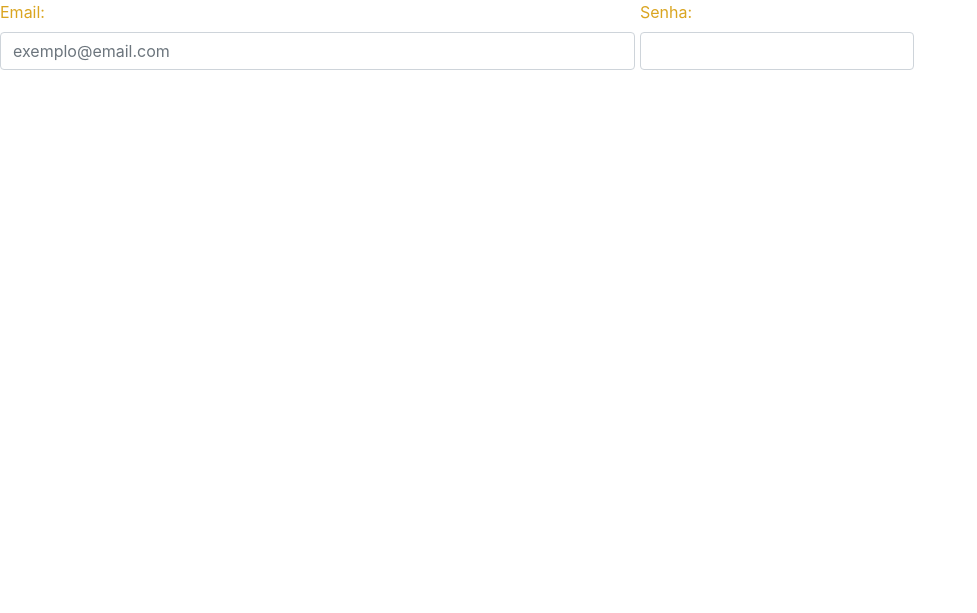
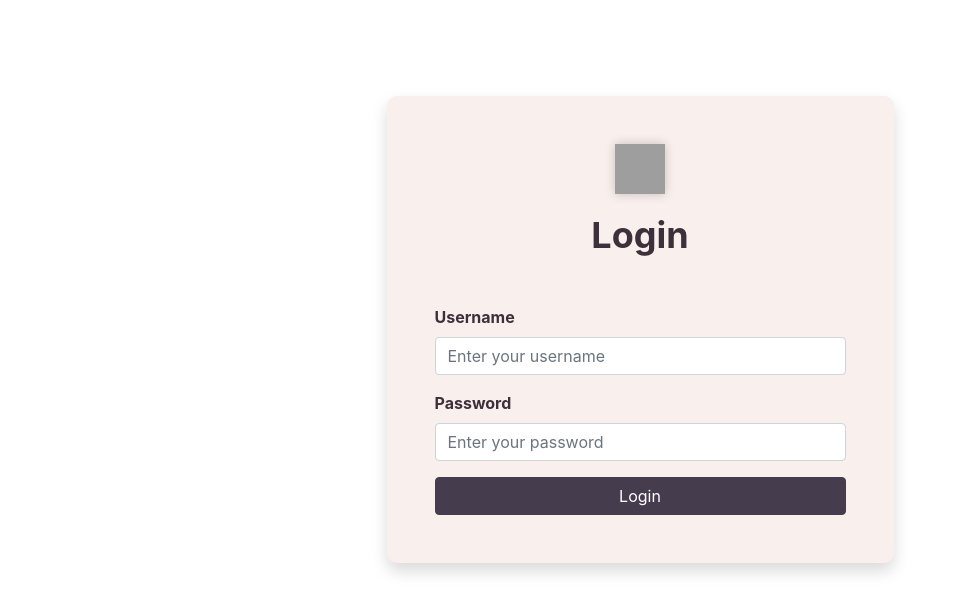
Before and after one commit to fakersl/Montagem-SonhoOuIlusao, a PHP site: page / in a window 1280 px wide. Shown: the top 613 px of the page, without its empty margins (0-977 px from the left). Run offline with PHP 8.4, Linux system fonts and the light colour scheme; grey boxes are pictures that could not be loaded.

Commit message:
Criacao HTML, CSS E JS

```diff
--- a/index.html
+++ b/index.html
@@ -12,21 +12,32 @@
     <script src="https://cdn.jsdelivr.net/npm/bootstrap@4.3.1/dist/js/bootstrap.min.js" integrity="sha384-JjSmVgyd0p3pXB1rRibZUAYoIIy6OrQ6VrjIEaFf/nJGzIxFDsf4x0xIM+B07jRM" crossorigin="anonymous"></script>
     <!--CSS-->
     <link rel="stylesheet" href="style.css">
-    <meta name="viewport" content="width=device-width, initial-scale=1.0">
-    <title>Sonho ou Ilusão?</title>
+    <meta name="viewport" content="width=device-width, initial-scale=1.0, shrink-to-fit=no">
+    <title>NUNCA MEXA </title>
 </head>
 <body>
-    <form>
-        <div class="form-row">
-            <div class="form-group col-md-6">
-                <label for="inputEmailConta">Email: </label>
-                <input type="email" class="form-control" id="inputNomeUsuario" placeholder="exemplo@email.com">
+    <div class="container p-5 my-5">
+        <div class="row justify-content-center">
+          <div class="col-md-6 col-xs-10">
+            <div class="login-form shadow p-5">
+              <div class="text-center mb-5">
+                <img src="path/to/your/icon.png" alt="Icon" class="icon">
+                <h1 class="form-title">Login</h1>
+              </div>
+              <form action="#">
+                <div class="form-group">
+                  <label for="username" class="form-label">Username</label>
+                  <input type="text" class="form-control" id="username" placeholder="Enter your username">
+                </div>
+                <div class="form-group">
+                  <label for="password" class="form-label">Password</label>
+                  <input type="password" class="form-control" id="password" placeholder="Enter your password">
+                </div>
+                <button type="submit" class="btn btn-primary btn-block">Login</button>
+              </form>
             </div>
-            <div class="form-group com-md-6">
-                <label for="inputSenhaConta">Senha: </label>
-                <input type="password" class="form-control" id="inputSenhaConta">
-            </div>
+          </div>
         </div>
-    </form>
+      </div>
 </body>
 </html>
--- a/style.css
+++ b/style.css
@@ -1,4 +1,35 @@
-.form-row{
-display: flex;
-color: #DAA520;
-}
+.login-form {
+    background-color: #F9EFED;
+    border-radius: 10px;
+  }
+
+  .icon {
+    align-content: flex-start;
+    width: 50px;
+    height: 50px;
+    object-fit: cover;
+    box-shadow: 0px 0px 10px rgba(0, 0, 0, 0.2);
+  }
+
+  .form-title {
+    color: #3D303A;
+    font-size: 36px;
+    font-weight: bold;
+    margin-top: 20px;
+    margin-bottom: 40px;
+  }
+
+  .form-label {
+    color: #3D303A;
+    font-weight: bold;
+  }
+
+  .btn-primary {
+    background-color: #453C4D;
+    border-color: #453C4D;
+  }
+
+  .btn-primary:hover {
+    background-color: #4D5D73;
+    border-color: #4D5D73;
+  }
```
